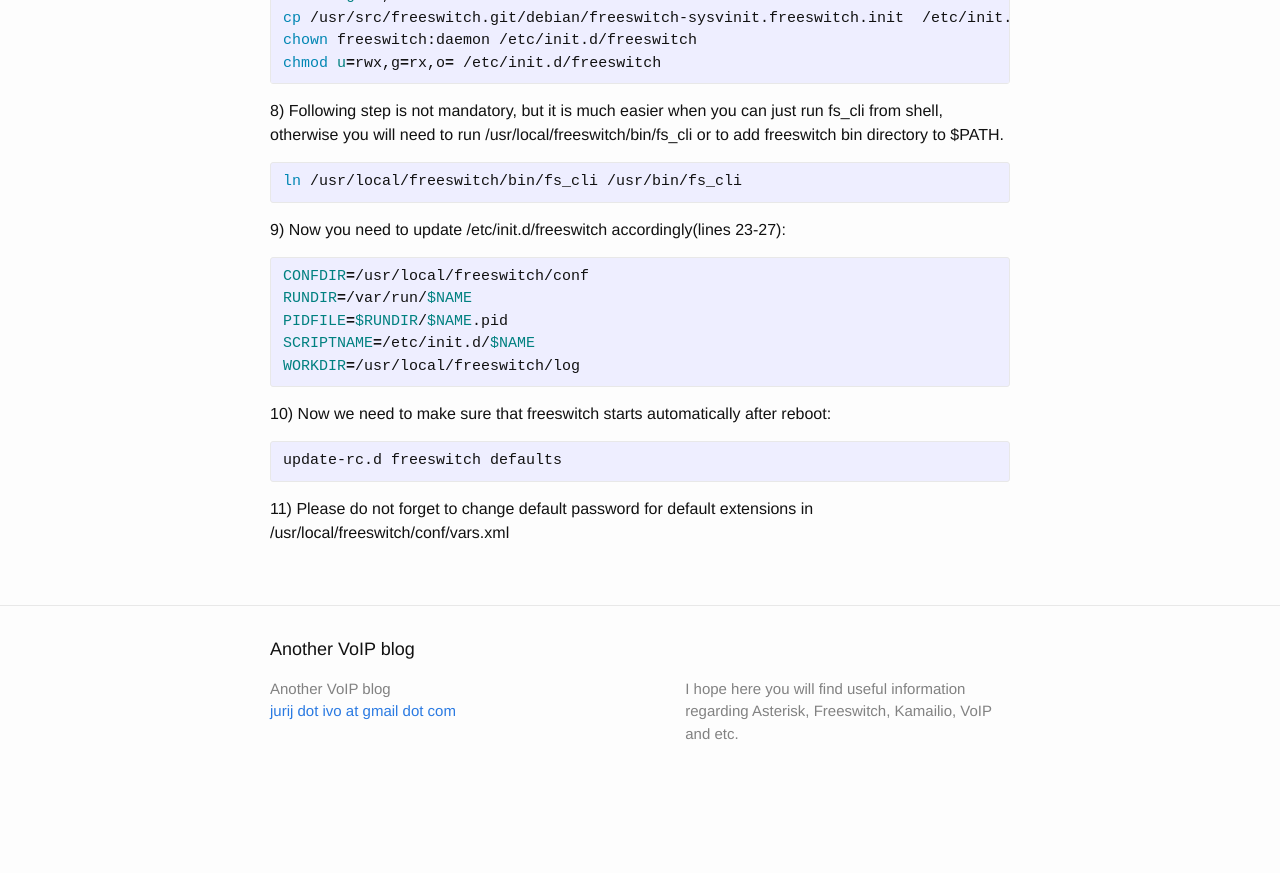
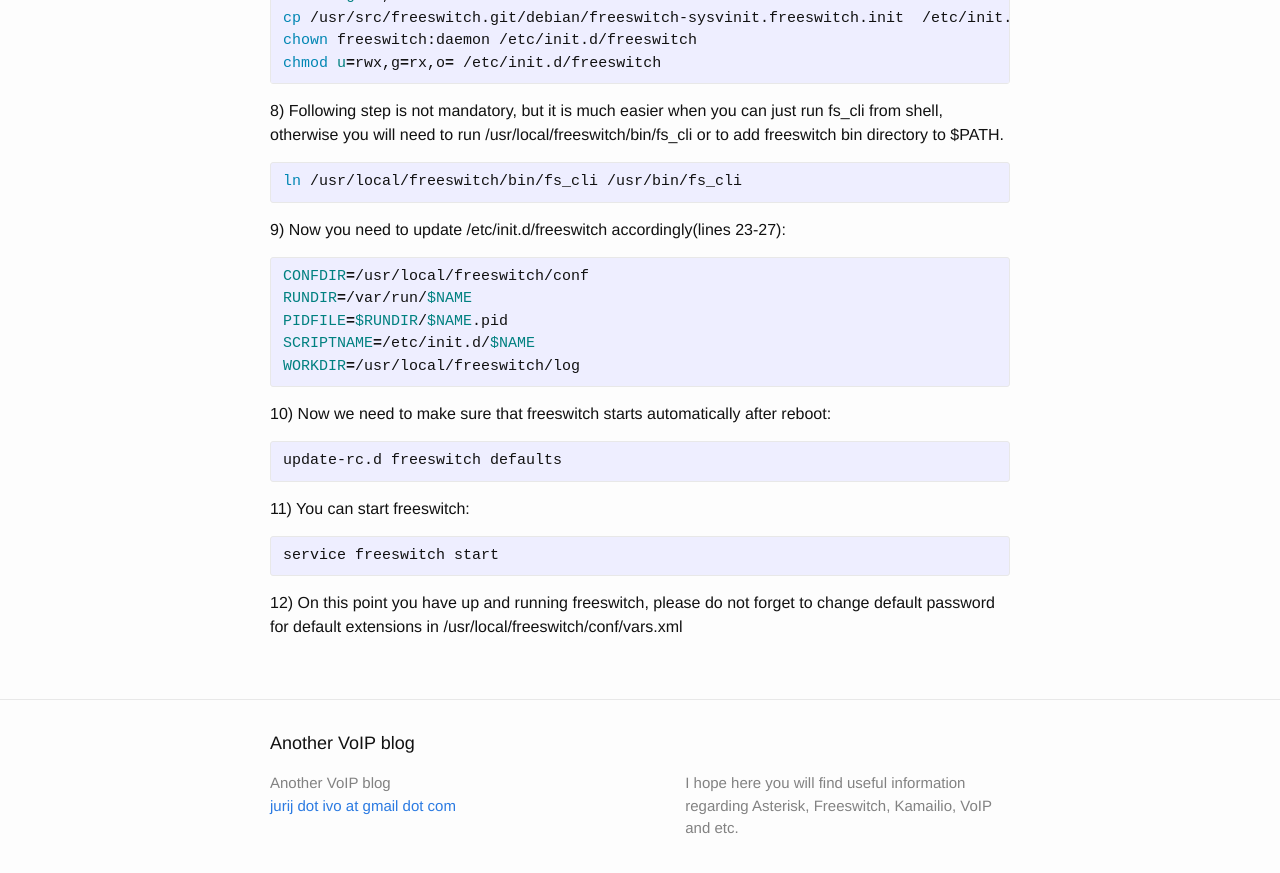
Before and after one commit to os11k/os11k.github.io, a Jekyll site: the page built from _posts/2016-02-23-freeswitch-1.6-install-on-debian-8-from-git.markdown, in a window 1280 px wide and 900 px high, scrolled down 1550 px. Shown: the top 873 px of the window. Built offline with Jekyll 4.4.1, drawn with Linux system fonts in a browser that asks for light colours; comment, search, counter and statistics services are not loaded; before the commit the page ends 2355 px from its top, so only the background shows below that.

Commit message:
Added point how to start freeswitch

```diff
--- a/_posts/2016-02-23-freeswitch-1.6-install-on-debian-8-from-git.markdown
+++ b/_posts/2016-02-23-freeswitch-1.6-install-on-debian-8-from-git.markdown
@@ -90,4 +90,9 @@
 update-rc.d freeswitch defaults
 {% endhighlight %}
 
-11) Please do not forget to change default password for default extensions in /usr/local/freeswitch/conf/vars.xml
+11) You can start freeswitch:
+{% highlight bash %}
+service freeswitch start
+{% endhighlight %}
+
+12) On this point you have up and running freeswitch, please do not forget to change default password for default extensions in /usr/local/freeswitch/conf/vars.xml
```
